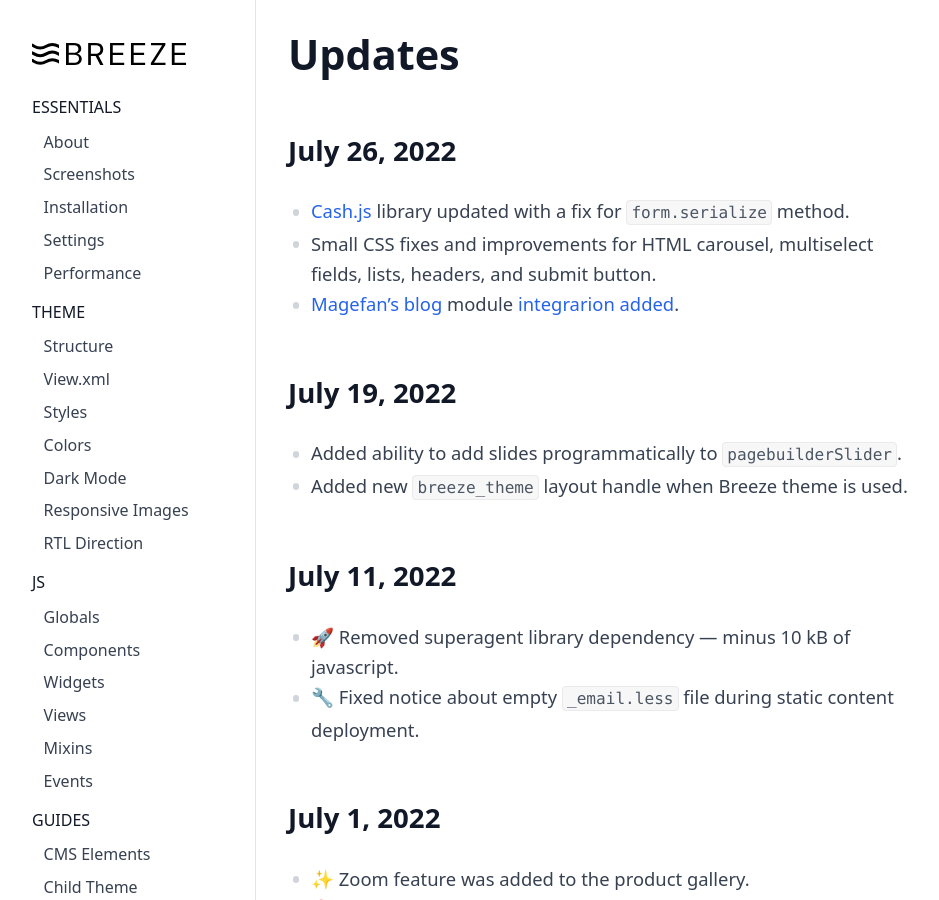
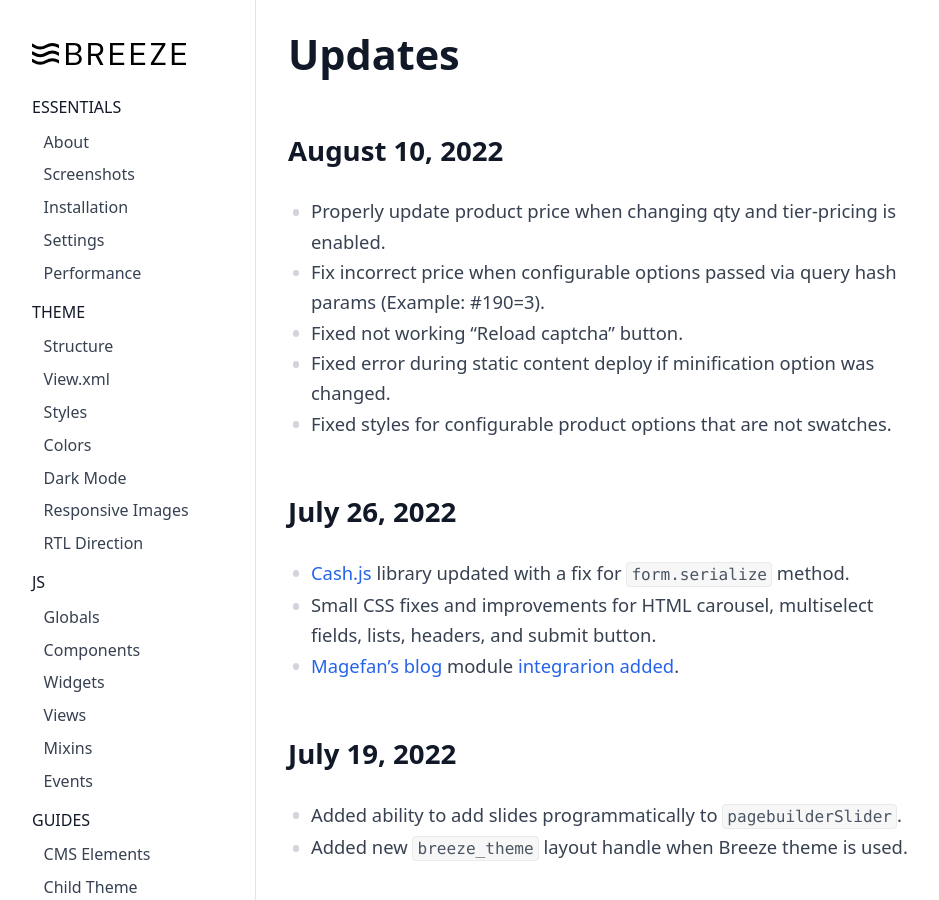
Before and after one commit to breezefront/breezefront.com, a Jekyll site: the page built from collections/_misc/updates.md, in a window 1280 px wide and 900 px high. Shown: the whole window, without its empty margins (0-939 px from the left). Built offline with Jekyll 4.4.1, drawn with Linux system fonts in a browser that asks for light colours.

Commit message:
Changelog

```diff
--- a/collections/_misc/updates.md
+++ b/collections/_misc/updates.md
@@ -6,6 +6,14 @@ order: 50
 ---
 
 # Updates
+
+## August 10, 2022
+
+ -  Properly update product price when changing qty and tier-pricing is enabled.
+ -  Fix incorrect price when configurable options passed via query hash params (Example: #190=3).
+ -  Fixed not working "Reload captcha" button.
+ -  Fixed error during static content deploy if minification option was changed.
+ -  Fixed styles for configurable product options that are not swatches.
 
 ## July 26, 2022
 
```
